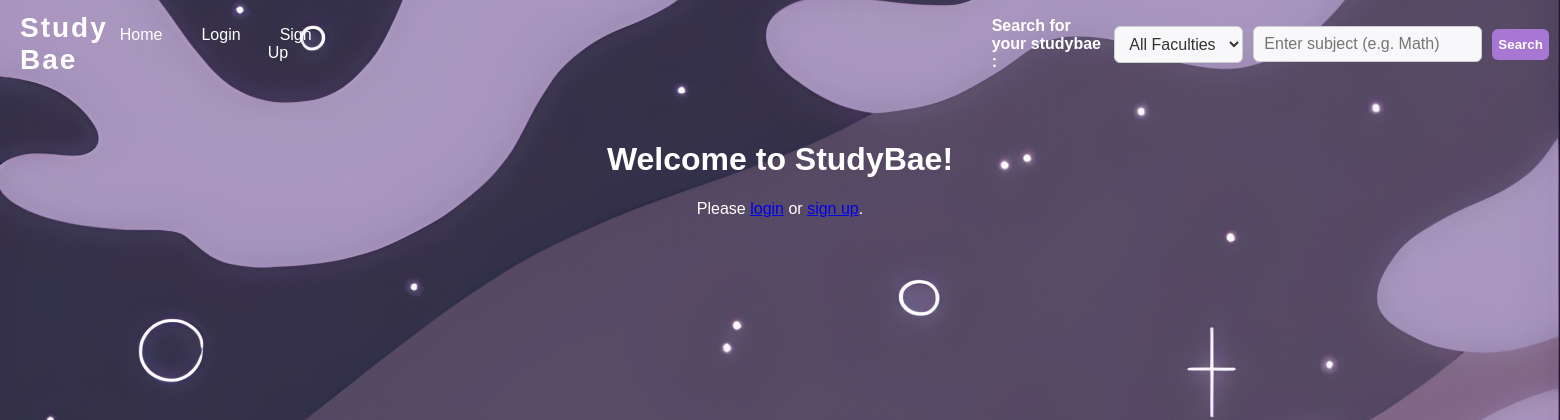
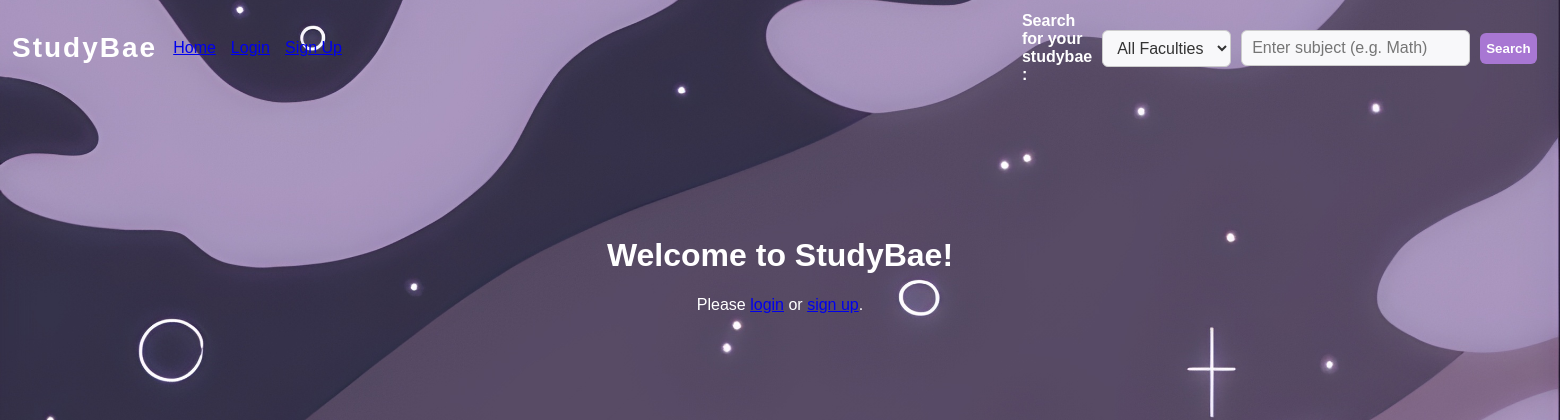
Before and after one commit to Kirtanaa222/Group-11, a Flask app: page / in a window 1560 px wide. Shown: the top 420 px of the page. Run offline with Flask 3, Linux system fonts and the light colour scheme.

Commit message:
make logo inline

```diff
--- a/Static/Style.css
+++ b/Static/Style.css
@@ -61,42 +61,43 @@ body.interface {
                  0 0 160px #fff;
 }
 
-
 .navbar {
-
-    color: white;
     display: flex;
+    align-items: center;
     justify-content: space-between;
-    align-items: center;
-    padding: 12px 20px;
-    position: fixed;
-    top: 0;
-    width: 98%;
+    flex-wrap: nowrap;
+    width: 99%;
+    box-sizing: border-box;
+    padding: 12px 12px;
     z-index: 1000;
 }
 
 .navbar .logo {
   font-size: 28px;
   font-weight: bold;
+  white-space: nowrap;
+  display: inline-block;
+  line-height: 1;
+  margin-right: 16px;
 }
 
 .navbar .nav-links {
-    list-style: none;
   display: flex;
   gap: 15px;
   margin: 0;
   padding: 0;
+  list-style: none;
+  flex: 1 0 auto;
+  justify-content: flex-end;
+  flex-wrap: nowrap;
+}
+
+.navbar .nav-links a {
+  white-space: nowrap;
 }
 
 .navbar .nav-links li {
     display: inline;
-}
-
-.navbar .nav-links a {
-    color: white;
-    text-decoration: none;
-    padding: 8px 12px;
-    border-radius: 5px;
 }
 
 .navbar .nav-links a:hover {
```
Lines whose indentation alone changed are shown as unchanged.
